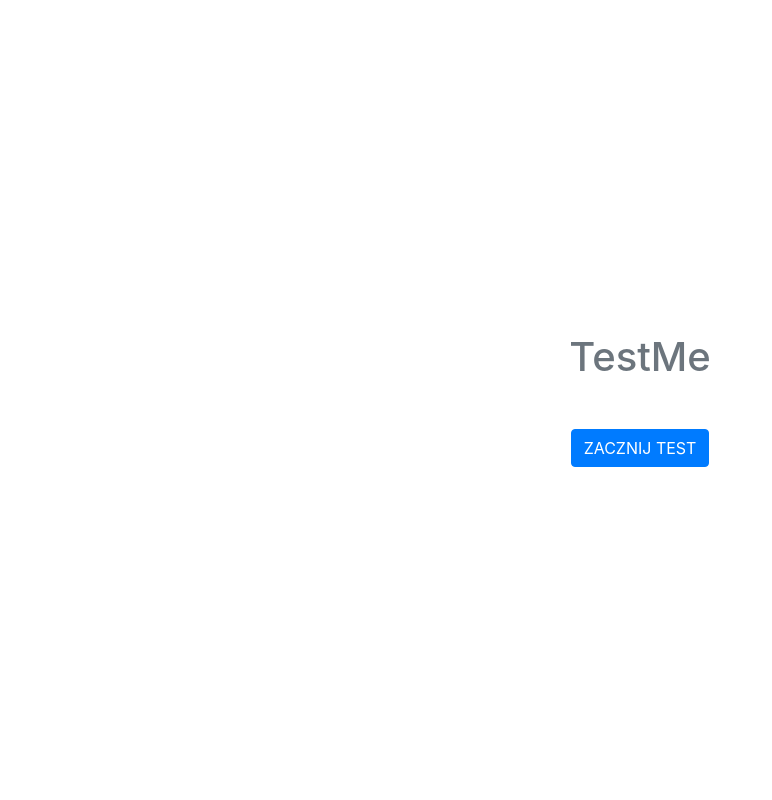
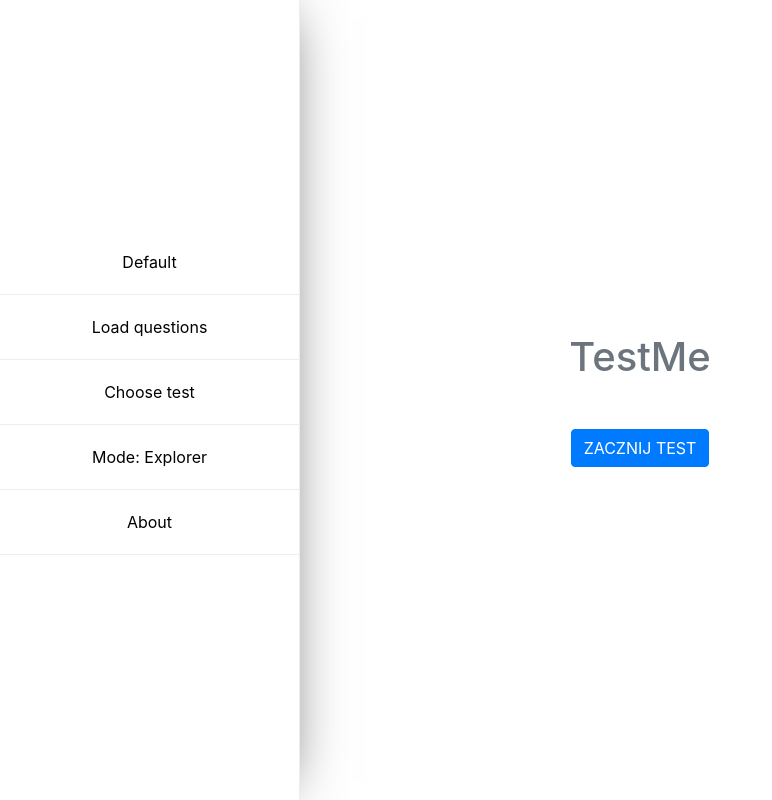
Before and after one commit to CezSew/TestMe, a React (Create React App) app: page / in a window 1280 px wide. Shown: the whole page, without its empty margins (0-772 px from the left). Built offline with nearby package versions, Linux system fonts and the light colour scheme.

Commit message:
Changed layout, introduced side menu

```diff
--- a/src/Answer.js
+++ b/src/Answer.js
@@ -10,9 +10,14 @@ export default class Answer extends Component {
     handleClick = (index, that) => {
         let isAnswerCorrect = this.props.checkAnswer(index);
         let elClass = isAnswerCorrect ? "correct" : "incorrect";
+        if(!isAnswerCorrect) this.showCorrect(this.props.getCorrectAnswerIndex() - 1);
         this.assignClassName(that, elClass);
         this.blockAnswers();
         this.props.handleAnswer(isAnswerCorrect);
+    }
+    showCorrect(index) {
+        let elements = document.getElementsByClassName('question__answer');
+        elements[index].classList.add('missed-correct');
     }
     blockAnswers() {
         let elements = document.getElementsByClassName('question__answer');
--- a/src/App.css
+++ b/src/App.css
@@ -7,9 +7,42 @@ button {
   cursor: pointer;
   -webkit-appearance: none;
 }
-
+.menu {
+  position: fixed;
+  left: 0;
+  top: 0;
+  height: 100%;
+  width: 300px;
+  display: flex;
+  flex-direction: column;
+  justify-content: center;
+  border-right: 1px solid #eee;
+  -webkit-box-shadow: -1px 0px 57px -18px rgba(0,0,0,0.75);
+  -moz-box-shadow: -1px 0px 57px -18px rgba(0,0,0,0.75);
+  box-shadow: -1px 0px 57px -18px rgba(0,0,0,0.75);
+}
+.menu ul {
+  list-style: none;
+  padding-left: 0;
+}
+.menu__item {
+  width: 100%;
+  border-bottom: 1px solid #eee;
+  text-align: center;
+}
+.menu__item:hover {
+  -webkit-box-shadow: -1px 0px 57px -18px rgba(0,0,0,0.75);
+  -moz-box-shadow: -1px 0px 57px -18px rgba(0,0,0,0.75);
+  box-shadow: -1px 0px 57px -18px rgba(0,0,0,0.75);
+}
+.menu__button {
+  position: relative;
+  cursor: pointer;
+  padding: 20px;
+  width: 100%;
+}
 .question {
-
+  min-width: 60%;
 }
 .question__answers {
 
@@ -33,8 +66,9 @@ button {
   font-size: 30px;
 }
 .question__answer:hover {
-  background-color: #6FC0AB;
-  color: #fff;
+  -webkit-box-shadow: -1px 0px 57px -18px rgba(0,0,0,0.75);
+  -moz-box-shadow: -1px 0px 57px -18px rgba(0,0,0,0.75);
+  box-shadow: -1px 0px 57px -18px rgba(0,0,0,0.75);
 }
 .question__answer.correct {
   background-color: green;
@@ -55,3 +89,8 @@ button {
 .question__answer:focus {
   outline: none;
 }
+
+.missed-correct {
+  background-color: #FADA5E;
+  color: green;
+}
--- a/src/App.js
+++ b/src/App.js
@@ -1,14 +1,16 @@
 import React, { Component } from 'react';
-import logo from './logo.svg';
 import Button from './Button';
 import Title from './Title';
 import Question from './Question';
 import loadQuestion from './loadQuestion';
+import Menu from './Menu';
+import TestChoose from './TestChoose';
 import './App.css';
 
 class App extends Component {
   constructor(props) {
     super(props);
+
     this.handleButtonClick = this.handleButtonClick.bind(this);
     this.isTheAnswerCorrect = this.isTheAnswerCorrect.bind(this);
     this.handleAnswer = this.handleAnswer.bind(this);
@@ -16,6 +18,8 @@ class App extends Component {
     this.setStep = this.setStep.bind(this);
     this.setQuestionNumber = this.setQuestionNumber.bind(this);
     this.getQuestions = this.getQuestions.bind(this);
+    this.getCorrectAnswerIndex = this.getCorrectAnswerIndex.bind(this);
+    this.changeAppStep = this.changeAppStep.bind(this);
 
     this.state = {
       step: "start",
@@ -37,7 +41,6 @@ class App extends Component {
     let questionsCount = Object.keys(question).length;
     let questionNum = this.setQuestionNumber(currentQuestionNumber, questionsCount);
     let step = this.setStep(questionNum, currentQuestionNumber);
-    console.log(questionNum);
 
     this.setState({
       step:step,
@@ -46,17 +49,22 @@ class App extends Component {
         currentQuestionNumber: questionNum,
         correctIndex: question[questionNum].correct
       },
-      questionsCount: questionsCount
+      questionsCount: questionsCount,
+      questionTimeout: 1500
     });
   }
 
   setStep = (questionNumber, currentQuestionNumber) => {
-    let step = questionNumber == currentQuestionNumber ? "finish" : "question";
+    let step = questionNumber === currentQuestionNumber ? "finish" : "question";
     return step;
   }
 
+  changeAppStep = (step) => {
+    this.setState({step:step});
+  }
+
   getQuestions = () => {
-    return Object.entries(this.state.question.data).length != 0 ? this.state.question.data : loadQuestion();
+    return Object.entries(this.state.question.data).length !== 0 ? this.state.question.data : loadQuestion();
   }
 
   setQuestionNumber = (questionNumber, questionsCount) => {
@@ -65,8 +73,8 @@ class App extends Component {
   }
 
   isTheAnswerCorrect = (index) => {
-    const correctIndex = this.state.question.correctIndex;
-    const isCorrect = (index === correctIndex);
+    let correctIndex = this.getCorrectAnswerIndex();
+    let isCorrect = (index === correctIndex);
     return isCorrect;
   }
 
@@ -78,36 +86,38 @@ class App extends Component {
     }, () => {
       setTimeout(()=> {
         this.prepareQuestion();
-      }, 1000);
+      }, this.state.questionTimeout);
     });
-
   }
 
   handleButtonClick = () => {
     this.prepareQuestion();
   }
 
+  getCorrectAnswerIndex() {
+      return this.state.question.correctIndex;
+  }
+
   render() {
     let content;
-    if(this.state.step == "start") {
+    if(this.state.step === "start") {
       content = (
         <React.Fragment>
           <Title text="TestMe"/>
           <Button handleClick={this.handleButtonClick}/>
         </React.Fragment>
       );
-    } else if(this.state.step == "question"){
-
+    } else if(this.state.step === "question"){
       content = (
         <Question
+        getCorrectAnswerIndex = {this.getCorrectAnswerIndex}
         questionNum = {this.state.question.currentQuestionNumber}
         question={this.state.question.data}
         checkAnswer={this.isTheAnswerCorrect}
         handleAnswer={this.handleAnswer}/>
       );
-    } else if(this.state.step == "finish") {
+    } else if(this.state.step === "finish") {
       let stats = Object.keys(this.state.stats).map((key)=>{
-        console.log(this.state.stats[key]);
         return <p key={key}>Pytanie nr {this.state.stats[key][0]}: {this.state.stats[key][1] ? "poprawnie" : "niepoprawnie"}</p>;
       });
       content = (
@@ -115,10 +125,15 @@ class App extends Component {
           {stats}
         </React.Fragment>
       );
+    } else if(this.state.step === "choose") {
+      content = (
+        <TestChoose />
+      );
     }
 
     return (
       <div className="App">
+        <Menu changeAppStep = {this.changeAppStep}/>
         <section className="container d-flex flex-column justify-content-center align-items-center">
           {content}
         </section>
--- /dev/null
+++ b/src/Menu.js
@@ -0,0 +1,28 @@
+import React, { Component } from 'react';
+
+export default class Menu extends Component {
+    constructor(props) {
+        super(props);
+
+        this.handleButtonClick = this.handleButtonClick.bind(this);
+    }
+
+    handleButtonClick(e) {
+        const step = e.target.dataset.step;
+        this.props.changeAppStep(step);
+    }
+
+    render () {
+        return (
+            <nav className="menu">
+                <ul>
+                    <li className="menu__item"><button onClick={this.handleButtonClick} data-step="start" className="menu__button">Default</button></li>
+                    <li className="menu__item"><button className="menu__button">Load questions</button></li>
+                    <li className="menu__item"><button onClick={this.handleButtonClick} data-step="choose" className="menu__button">Choose test</button></li>
+                    <li className="menu__item"><button className="menu__button">Mode: Explorer</button></li>
+                    <li className="menu__item"><button className="menu__button">About</button></li>
+                </ul>
+            </nav>
+        );
+    }
+}
--- a/src/Question.js
+++ b/src/Question.js
@@ -2,9 +2,6 @@ import React, { Component } from 'react';
 import Answer from './Answer';
 
 export default class Question extends Component {
-    constructor(props) {
-        super(props);
-    }
     render () {
         const current = this.props.questionNum;
         const question = this.props.question ? this.props.question[current] : {};
@@ -12,6 +9,7 @@ export default class Question extends Component {
             <section className="question">
                 <h2>{question.question}</h2>
                 <Answer
+                getCorrectAnswerIndex={this.props.getCorrectAnswerIndex}
                 questionNum={this.props.questionNum}
                 question={question}
                 checkAnswer={this.props.checkAnswer}
--- /dev/null
+++ b/src/TestChoose.js
@@ -0,0 +1,11 @@
+import React, { Component } from 'react';
+
+export default class TestChoose extends Component {
+    render () {
+        return (
+            <div>
+                Choose test
+            </div>
+        )
+    }
+}
--- /dev/null
+++ b/src/Tests/js_test.json
@@ -0,0 +1,52 @@
+{
+    "1": {
+        "question": "New primitive type added in ES6 is...",
+        "answers": {
+            "1": "Bee",
+            "2": "Sentence",
+            "3": "Symbol",
+            "4": "Plant"
+        },
+        "correct": "3"
+    },
+    "2": {
+        "question": "What is Babel?",
+        "answers": {
+            "1": "Javascript transpiler",
+            "2": "Tower",
+            "3": "Methodology",
+            "4": "Team that cannot communicate"
+        },
+        "correct": "1"
+    },
+    "3": {
+        "question": "Which one is not a feature added in ES6?",
+        "answers": {
+            "1": "Destructuring Assignment",
+            "2": "Arrow Functions",
+            "3": "Literal object notation",
+            "4": "Modules, Classes, Iterators, Generators"
+        },
+        "correct": "3"
+    },
+    "4": {
+        "question": "let x, { x: y = 1 } = { x }; y;",
+        "answers": {
+            "1": "undefined",
+            "2": "1",
+            "3": "{x:1}",
+            "4": "Error"
+        },
+        "correct": "2"
+    },
+    "5": {
+        "question": "(typeof (new (class { class () {} })))",
+        "answers": {
+            "1": "function",
+            "2": "object",
+            "3": "undefined",
+            "4": "Error"
+        },
+        "correct": "2"
+    }
+}
--- a/src/loadQuestion.js
+++ b/src/loadQuestion.js
@@ -1,4 +1,4 @@
-const json = require('./test_test.json');
+const json = require('./Tests/js_test.json');
 const loadQuestion = () => {
     return json;
 }
```
Also changed, not shown: src/Tests/test_test.json (renamed from src/test_test.json).
